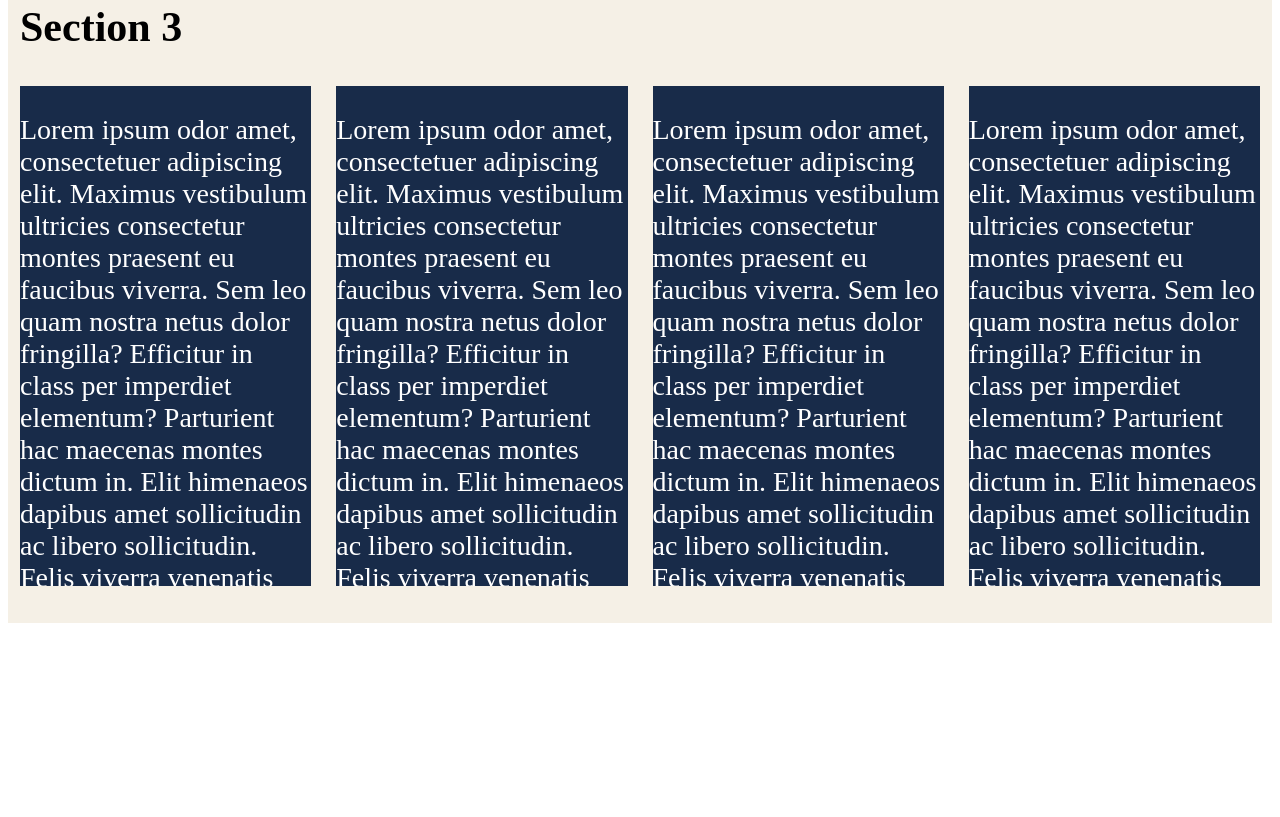
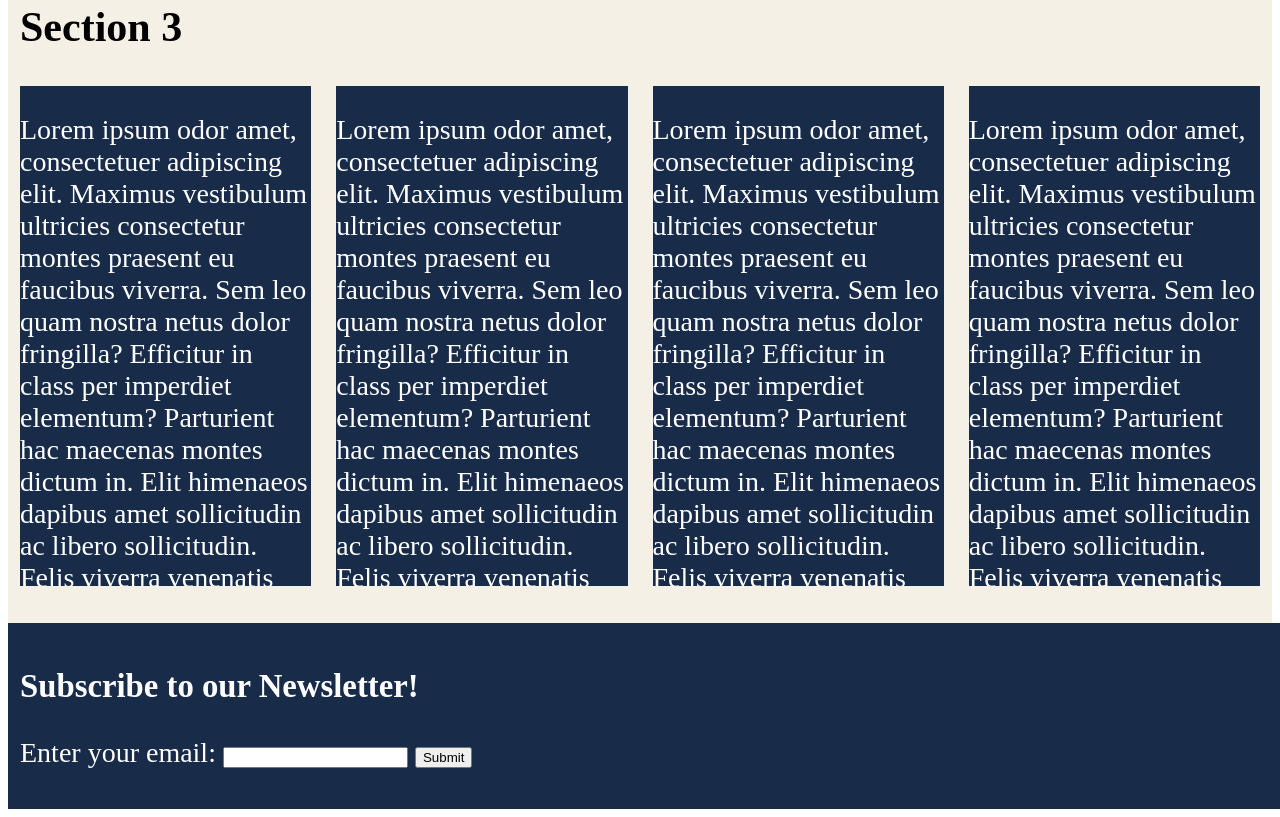
Before and after one commit to nqrwhal/CSE110-LAB-1, a plain HTML site: page index.html in a window 1280 px wide. Shown: the part 2672-3489 px from the top of the page. Before the commit the page ends 3303 px from the top, so only its background shows below. Drawn offline with Linux system fonts and the light colour scheme.

Commit message:
Task 4 Done

```diff
--- a/index.html
+++ b/index.html
@@ -97,5 +97,13 @@
 
             </div>
         </div>
+        <div class="subscription">
+            <h3>Subscribe to our Newsletter!</h3>
+            <form action="https://www.w3schools.com/action_page.php">
+                <label for"email">Enter your email:</label>
+                <input type="email" id="email" name="email">
+                <input type="submit" value="Submit">
+            </form>
+        </div>
     </body>
 </html>
--- a/styles.css
+++ b/styles.css
@@ -63,6 +63,13 @@ img {
     padding:12px;
 
 }
+.subscription {
+    background-color: #182b49;
+    width:100%;
+    color:white;
+    font-size: 28px;
+    padding:12px;
+}
 
 #flexbox {
     display:flex;
```
